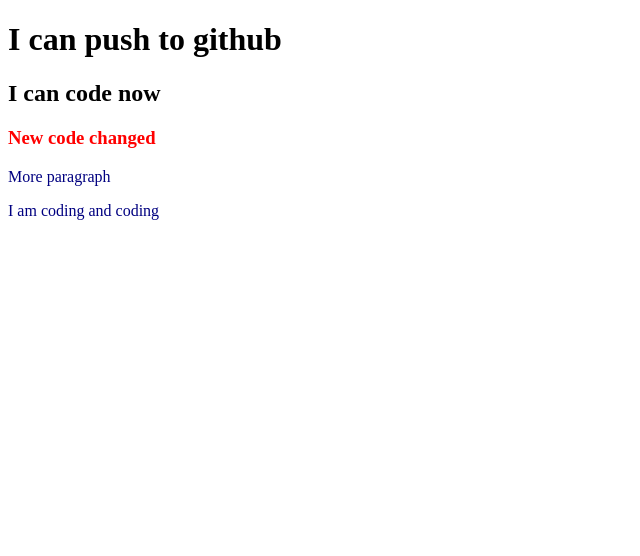
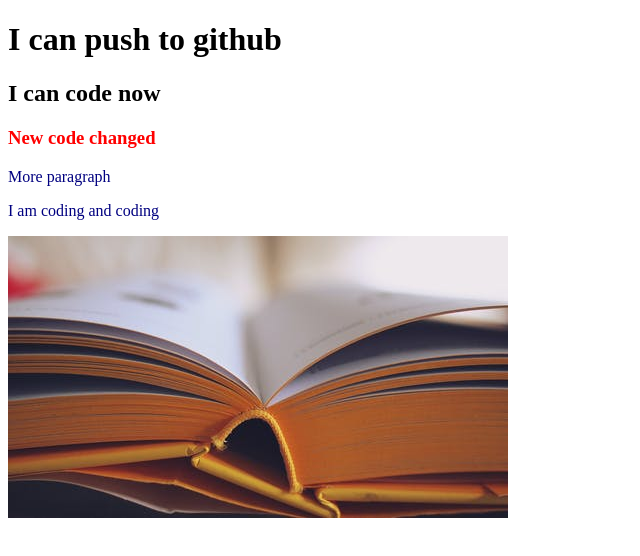
Before and after one commit to MistyRaniArpa/my-1st-repo, a plain HTML site: page index.html in a window 1280 px wide. Shown: the whole page, without its empty margins (0-640 px from the left). Drawn offline with Linux system fonts and the light colour scheme.

Commit message:
project para

```diff
--- a/index.html
+++ b/index.html
@@ -13,5 +13,6 @@
     <h3>New code changed</h3>
     <p>More paragraph</p>
     <p>I am  coding and coding </p>
+    <img src="pexels-photo-261821.jpeg" alt="">
 </body>
 </html>
```
Also changed, not shown: pexels-photo-261821.jpeg (added).
